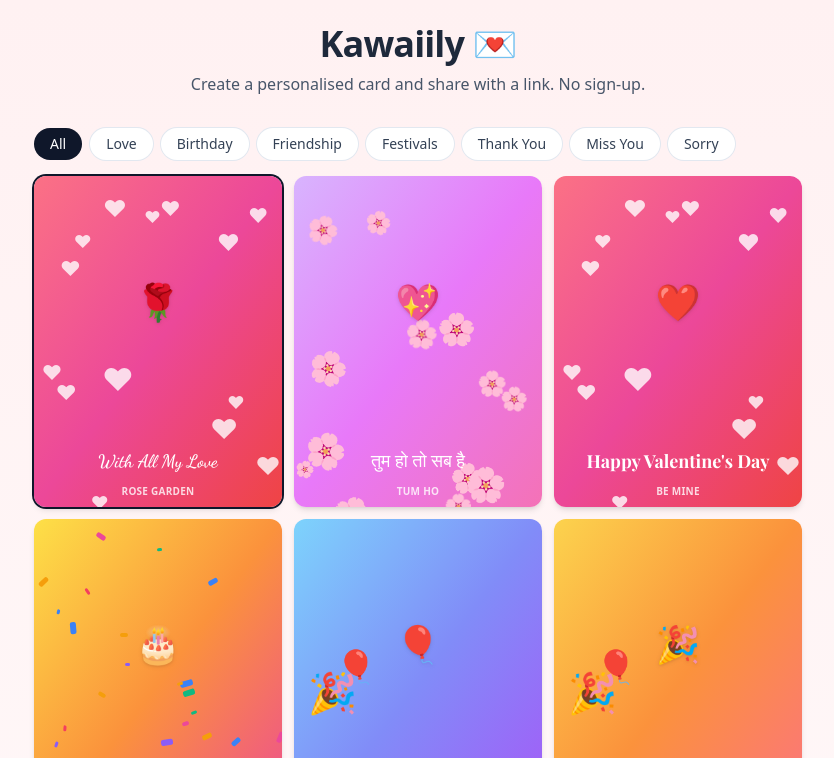
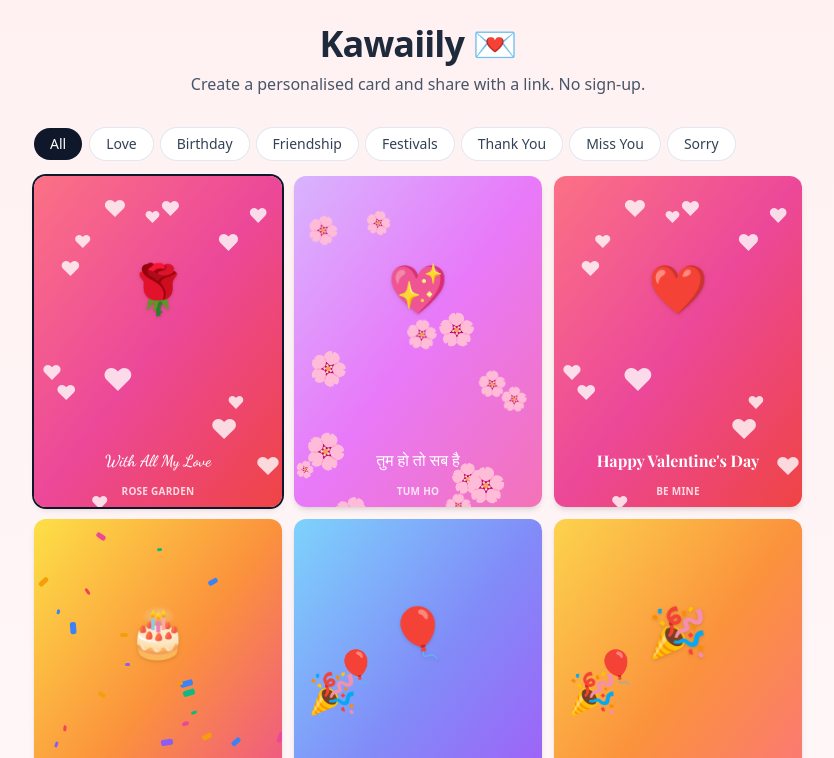
Before and after one commit to Pallav9919/kawaiily, a React (Vite) app: page / in a window 1280 px wide. Shown: the top 758 px of the page, without its empty margins (222-1056 px from the left). Built offline with nearby package versions, Linux system fonts and the light colour scheme; a web font is replaced by a local one.

Commit message:
Tighten gallery tile layout: bigger emoji, tighter title wrapping

```diff
--- a/src/views/Editor.jsx
+++ b/src/views/Editor.jsx
@@ -160,11 +160,11 @@ function TemplateCard({ template, selected, onSelect }) {
       }`}
     >
       <Deco />
-      <div className="absolute left-1/2 top-[38%] -translate-x-1/2 -translate-y-1/2 text-4xl drop-shadow">
+      <div className="absolute left-1/2 top-[34%] -translate-x-1/2 -translate-y-1/2 text-5xl drop-shadow">
         {template.cover.emoji}
       </div>
       <div
-        className={`absolute bottom-8 left-3 right-3 line-clamp-2 text-center text-lg ${template.cover.titleFont}`}
+        className={`absolute bottom-9 left-2 right-2 line-clamp-2 text-center text-base leading-tight ${template.cover.titleFont}`}
       >
         {template.cover.title}
       </div>
```
